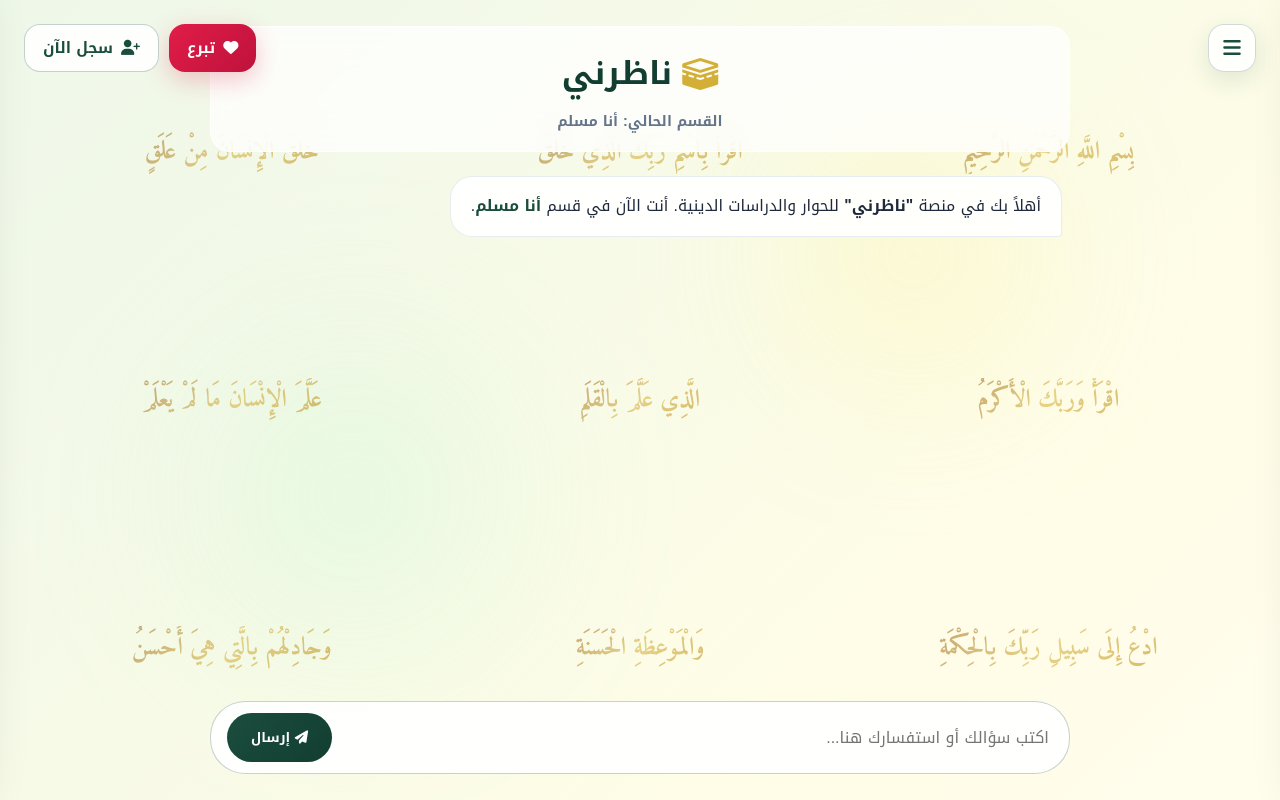
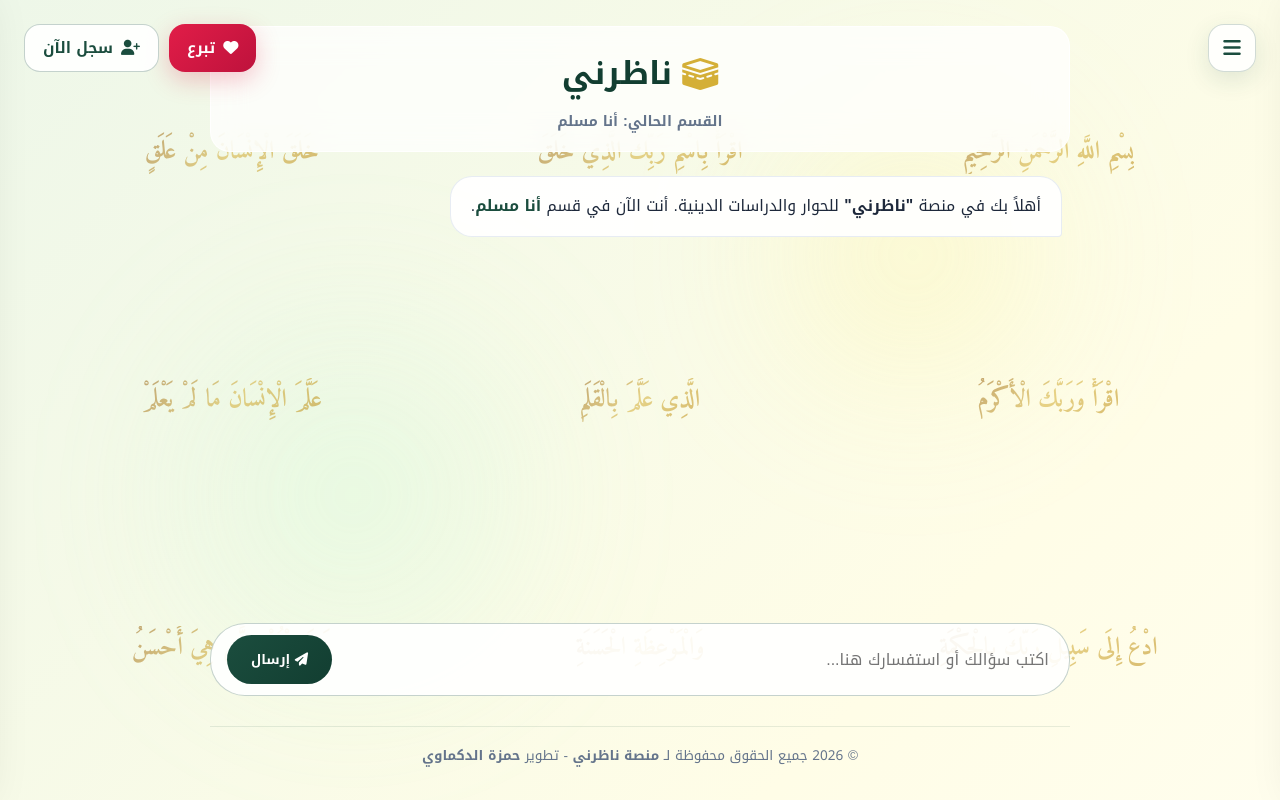
Before and after one commit to Hamzaeldkmawye/nazirni, a Flask app: page / in a window 1280 px wide. Run offline with Flask 3, Linux system fonts and the light colour scheme; some libraries are stand-ins or nearby versions.

Commit message:
Update index.html

```diff
--- a/templates/index.html
+++ b/templates/index.html
@@ -335,6 +335,10 @@
             <input type="text" id="userInput" placeholder="اكتب سؤالك أو استفسارك هنا..." onkeypress="handleKeyPress(event)">
             <button onclick="sendMessage()"><i class="fa-solid fa-paper-plane"></i> إرسال</button>
         </div>
+      <!-- شريط حقوق الملكية -->
+<footer style="text-align: center; padding: 16px; margin-top: 20px; font-size: 0.85rem; color: #64748b; border-top: 1px solid rgba(27, 77, 62, 0.1);">
+    <p>© 2026 جميع الحقوق محفوظة لـ <b>منصة ناظرني</b> - تطوير <b>حمزة الدكماوي</b></p>
+</footer>
     </main>
 
     <!-- نافذة التسجيل -->
```
